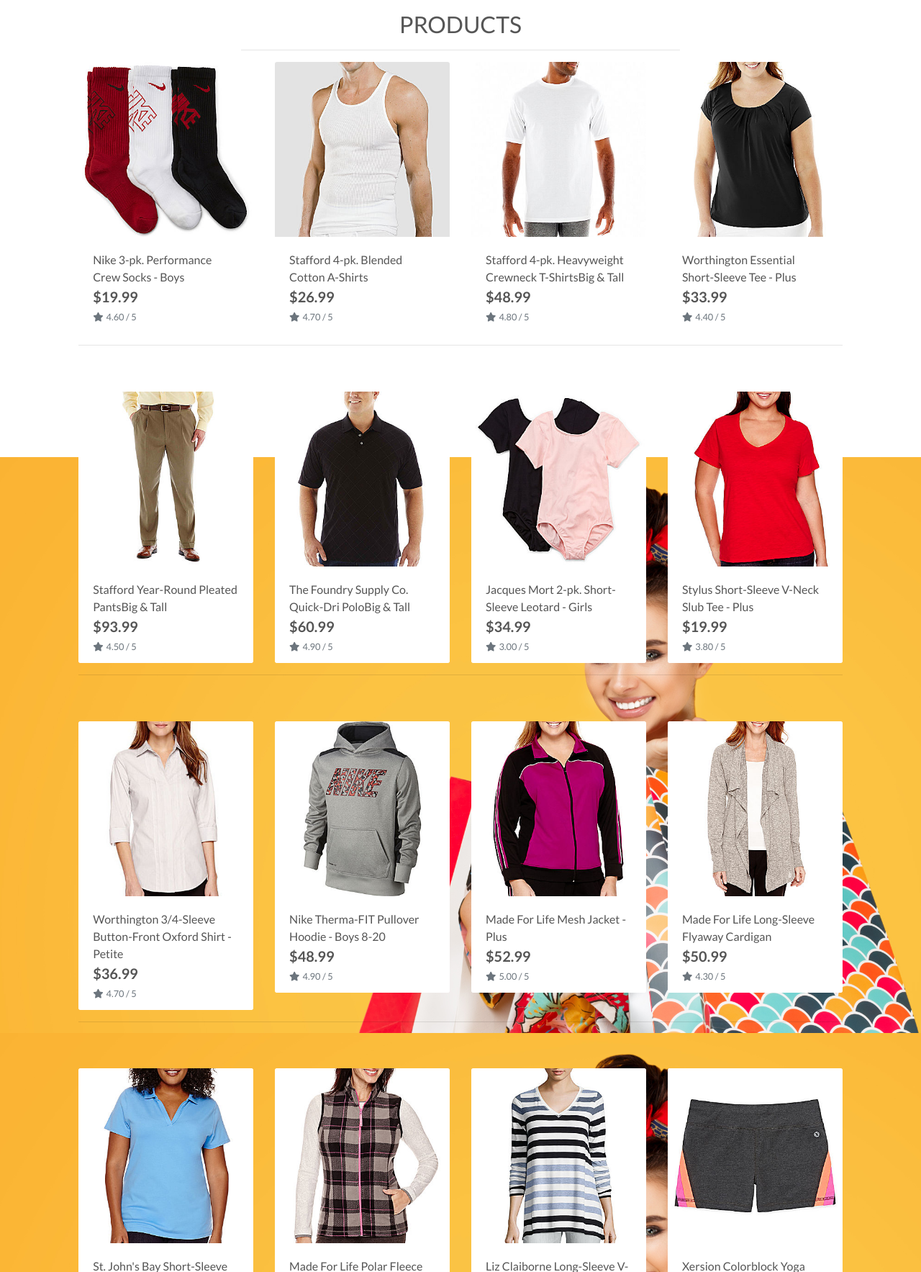
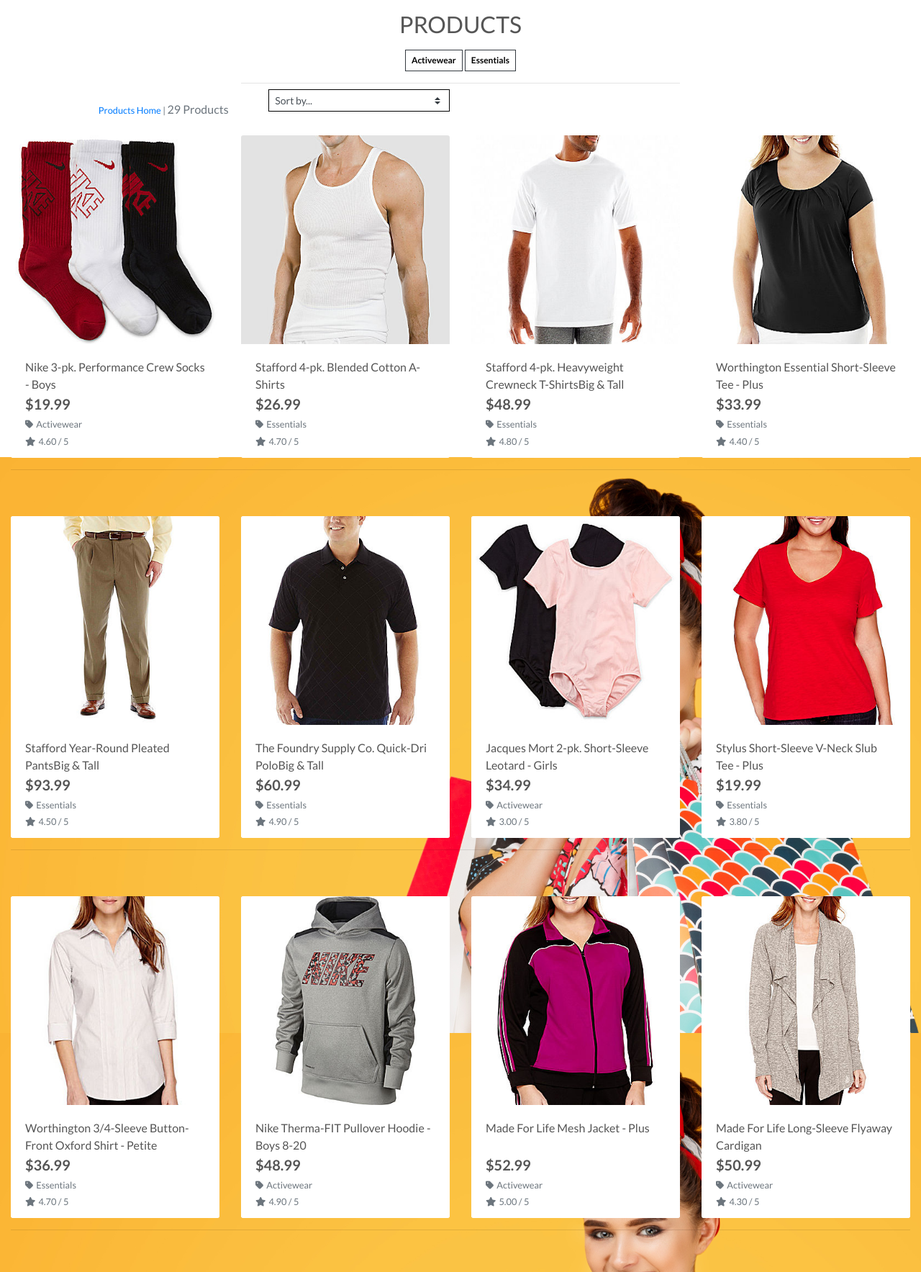
Before and after one commit to louisae452/boutique_ad-_v1, a Django app: a page that uses products/templates/products/products.html in a window 1280 px wide. Shown: the part 165-1932 px from the top of the page at 72% size. Run offline with Django 3.2, Linux system fonts and the light colour scheme; data comes from the database, SQL or seed files in the repository; some libraries are stand-ins or nearby versions.

Commit message:
Add sorting and product counts to product page

```diff
--- a/products/templates/products/products.html
+++ b/products/templates/products/products.html
@@ -12,20 +12,58 @@
 {% block content %}
 <div class="overlay"></div>
     <div class="container-fluid">
+        <!-- Title and category badges section -->
         <div class="row">
             <div class="col">
                 <div class="col text-center mt-3">
                     <h2 class="logo-font">Products</h2>
+                    {% for c in current_categories %}
+                    <a class="category-badge text-decoration-none" href="{% url 'products' %}?category={{ c.name }}">
+                        <span class="p-2 mt-2 badge badge-white text-black rounded-0 border border-dark">{{ c.friendly_name }}</span>
+                    </a>
+                    {% endfor %}
                     <hr class="w-50 mb-1">
                 </div>
             </div>
+        </div>
+        <!-- Sorting and product metric header row -->
         <div class="row">
             <div class="product-container col-10 offset-1">
-                <div class="row mt-1 mb-2"></div>
+                <div class="row mt-1 mb-2">
+                    <!-- Product count layut column -->
+                    <div class="col-12 col-md-6 my-auto order-md-last d-flex justify-content-center justify-content-md-end">
+                        <div class="sort-select-wrapper w-50">
+                            <select id="sort-selector" class="custom-select custom-select-sm rounded-0 border border-{% if current_sorting != 'None_None' %}info{% else %}black{% endif %}">
+                                <option value="reset" {% if current_sorting == 'None_None' %}selected{% endif %}>Sort by...</option>
+                                <option value="price_asc" {% if current_sorting == 'price_asc' %}selected{% endif %}>Price (low to high)</option>
+                                <option value="price_desc" {% if current_sorting == 'price_desc' %}selected{% endif %}>Price (high to low)</option>
+                                <option value="rating_asc" {% if current_sorting == 'rating_asc' %}selected{% endif %}>Rating (low to high)</option>
+                                <option value="rating_desc" {% if current_sorting == 'rating_desc' %}selected{% endif %}>Rating (high to low)</option>
+                                <option value="name_asc" {% if current_sorting == 'name_asc' %}selected{% endif %}>Name (A-Z)</option>
+                                <option value="name_desc" {% if current_sorting == 'name_desc' %}selected{% endif %}>Name (Z-A)</option>
+                                <option value="category_asc" {% if current_sorting == 'category_asc' %}selected{% endif %}>Category (A-Z)</option>
+                                <option value="category_desc" {% if current_sorting == 'category_desc' %}selected{% endif %}>Category (Z-A)</option>
+                            </select>
+                        </div>
+
+
+                        <div class="col-12 col-md-6 order-md-first">
+                            <p class="text-muted mt-3 text-center text-md-left">
+                                {% if search_term or current_categories or current_sorting != 'None_None' %}
+                                    <span class="small"><a href="{% url 'products' %}">Products Home</a> | </span>
+                                {% endif %}
+                                {{ products|length }} Products{% if search_term %} found for <strong>"{{ search_term }}"</strong>{% endif %}
+                            </p>
+                        </div>
+                    </div>
+                </div>
+            </div>
+        </div>
+        <!-- Active Product catalog loop display -->
         <div class="row">
             {% for product in products %}
             <div class="col-sm-6 col-md-6 col-lg-4 col-xl-3">
-                        <div class="card h100 border-0">
+                <div class="card h-100 border-0">
                     {% if product.image %}
                         <a href="{% url 'product_detail' product.id %}">
                             <img class="card-img-top img-fluid" src="{{ product.image.url }}" alt="{{ product.name }}">
@@ -42,6 +80,13 @@
                             <div class="row">
                                 <div class="col">
                                     <p class="lead mb-0 text-left font-weight-bold">${{ product.price }}</p>
+                                    {% if product.category %}
+                                        <p class="small mt-1 mb-0">
+                                            <a class="text-muted" href="{% url 'products' %}?category={{ product.category.name }}">
+                                                <i class="fas fa-tag mr-1"></i>{{ product.category.friendly_name }}
+                                            </a>
+                                        </p>
+                                    {% endif %}
                                     {% if product.rating %}
                                         <small class="text-muted"><i class="fas fa-star mr-1"></i>{{ product.rating }} / 5</small>
                                     {% else %}
@@ -52,6 +97,7 @@
                         </div>
                     </div>
                 </div>
+                <!-- Responsive grid row break rendering system -->
                 {% if forloop.counter|divisibleby:1 %}
                     <div class="col-12 d-sm-none mb-5">
                         <hr>
@@ -76,7 +122,9 @@
             </div>
         </div>
 
+
     </div>
+
 </div>
 
 
--- a/products/views.py
+++ b/products/views.py
@@ -13,6 +13,7 @@ def all_products(request):
     categories = None
     sort = None
     direction = None
+    # current_sorting = None
     if request.GET:
         if 'sort' in request.GET:
             sortkey = request.GET['sort']
@@ -20,12 +21,14 @@ def all_products(request):
             if sortkey == 'name':
                 sortkey = 'lower_name'
                 products = products.annotate(lower_name=Lower('name'))
+            if sortkey == 'category':
+                sortkey = 'category__name'
             if 'direction' in request.GET:
                 direction = request.GET['direction']
                 if direction == 'desc':
                     sortkey = f'-{sortkey}'
             products = products.order_by(sortkey)
-        current_sorting = f'{sort}_{direction}'
+
 
 
         if 'category' in request.GET:
@@ -39,10 +42,10 @@ def all_products(request):
                 return redirect(reverse('products'))
             queries = Q(name__icontains=query) | Q(description__icontains=query)
             products = products.filter(queries)
-
+    current_sorting = f'{sort}_{direction}'
     context = {
         'products': products,
-        'search_tem': query,
+        'search_term': query,
         'current_categories': categories,
         'current_sorting': current_sorting,
     }
--- a/static/css/base.css
+++ b/static/css/base.css
@@ -58,7 +58,10 @@ body {
     background: white;
     z-index: -1;
 }
-
+a.category-badge > span.badge:hover {
+    background: #212529 !important;
+    color: #fff !important;
+}
 /* -------------------------------- Media Queries */
 
 /* Slightly larger container on xl screens */
```
Also changed, not shown: products/templates/products/product_detail.html (+7 -0 lines). Lines whose indentation alone changed are shown as unchanged.
